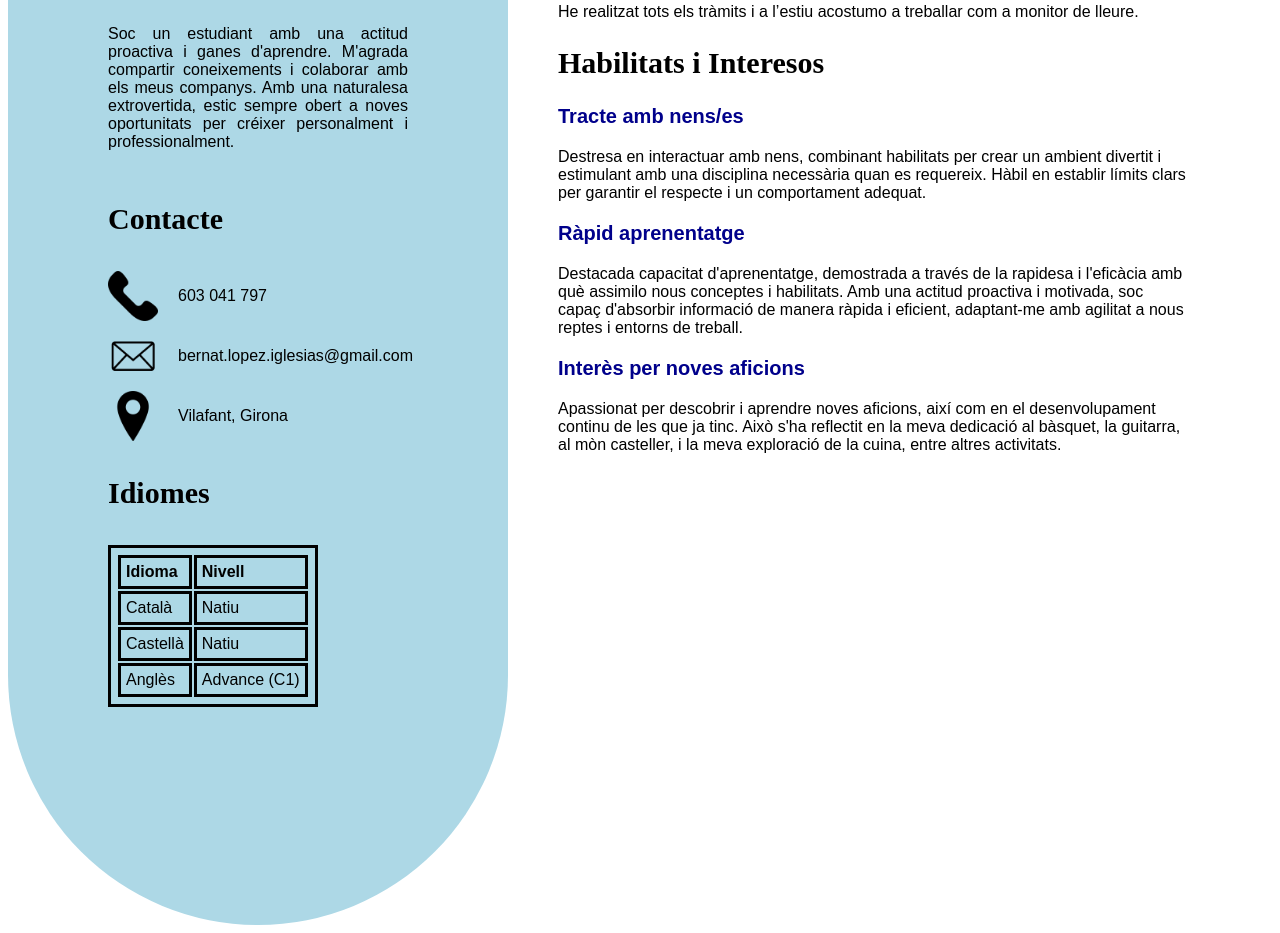
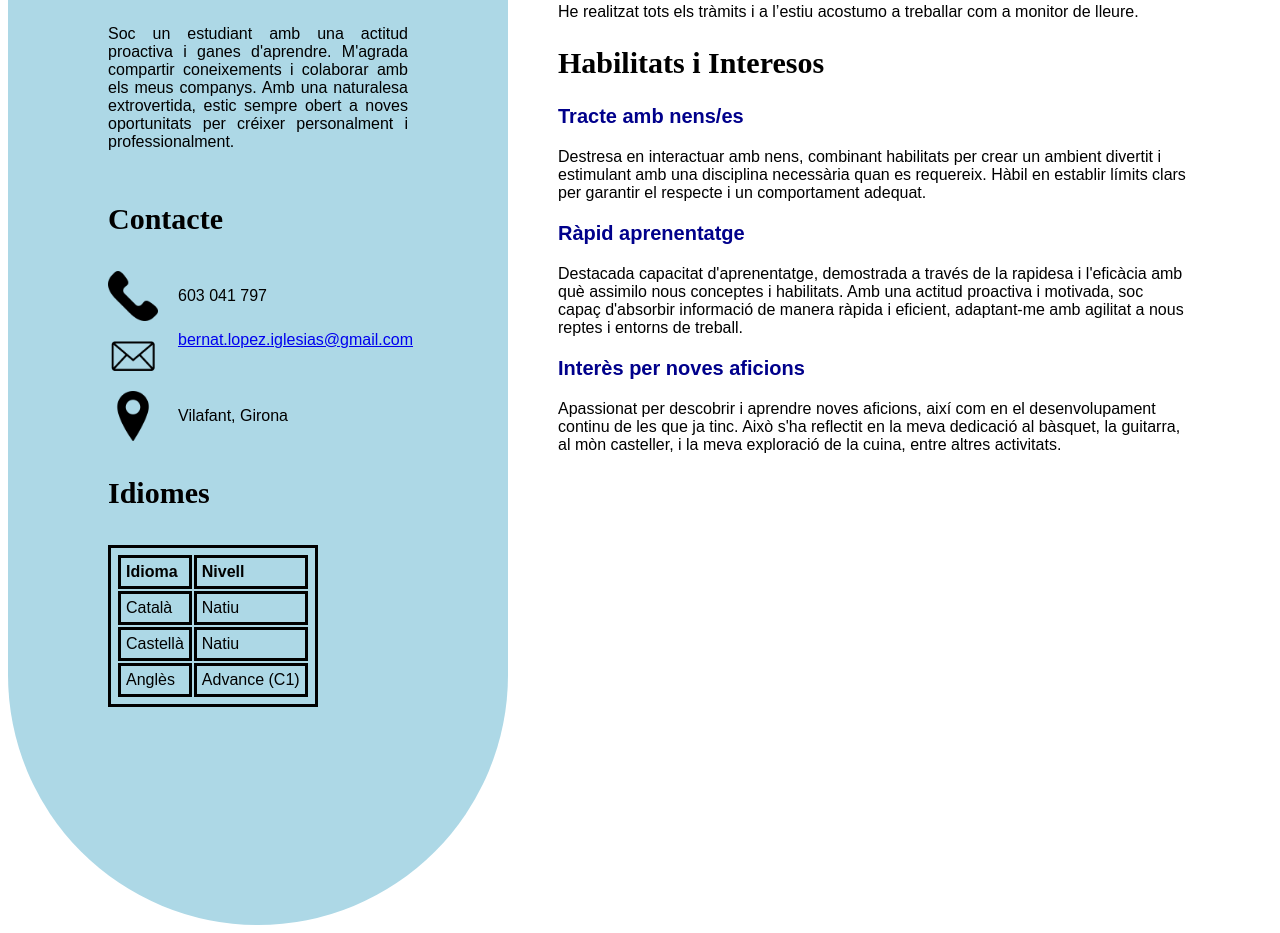
Before and after one commit to Bernat51/HyperMedia-project-Bernat-L-pez, a plain HTML site: page docs/index.html in a window 1280 px wide. Shown: the part 740-1673 px from the top of the page. Drawn offline with Linux system fonts and the light colour scheme.

Commit message:
Fix HTML encoding issues in index.html

```diff
--- a/docs/index.html
+++ b/docs/index.html
@@ -35,7 +35,7 @@
                 </section>
                 <section>
                     <img src="email.png" alt="Email">
-                    <p>bernat.lopez.iglesias@gmail.com</p>
+                    <a href="mailto:bernat.lopez.iglesias@gmail.com">bernat.lopez.iglesias@gmail.com</a>
                 </section>
                 <section>
                     <img src="location.png" alt="Location">
```
